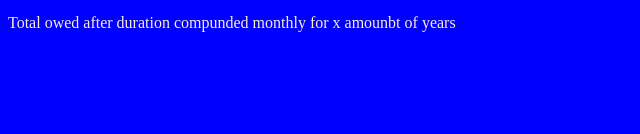
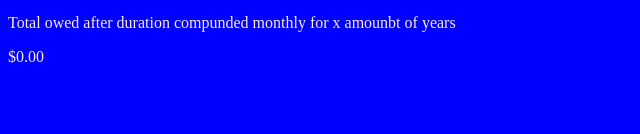
Before and after one commit to kbravo10/small_project, a React (Create React App) app in the folder small_project/client/: page / in a window 1280 px wide. Shown: the part 166-300 px from the top of the page, without its empty margins (0-640 px from the left). Built offline with nearby package versions, Linux system fonts and the light colour scheme.

Commit message:
format to usd

```diff
--- a/small_project/client/src/components/App.js
+++ b/small_project/client/src/components/App.js
@@ -11,6 +11,14 @@ function App() {
     var rateDec = interestForm.rate/100
     var compoundInterest = interestForm.amount * Math.pow((1 + rateDec/ 12), (12 * interestForm.years))
     setTotal(compoundInterest)
+  }
+
+  function currencyFormat(num){
+    const formater = new Intl.NumberFormat('en-US', {
+      style: 'currency',
+      currency: 'USD',
+    })
+    return(formater.format(num))
   }
 
   return (
@@ -29,7 +37,7 @@ function App() {
         <button type="submit">Amount due:</button>
       </form>
       <p>Total owed after duration compunded monthly for x amounbt of years</p>
-      <p>{total}</p>
+      <p>{currencyFormat(total)}</p>
     </div>
   );
 }
```
